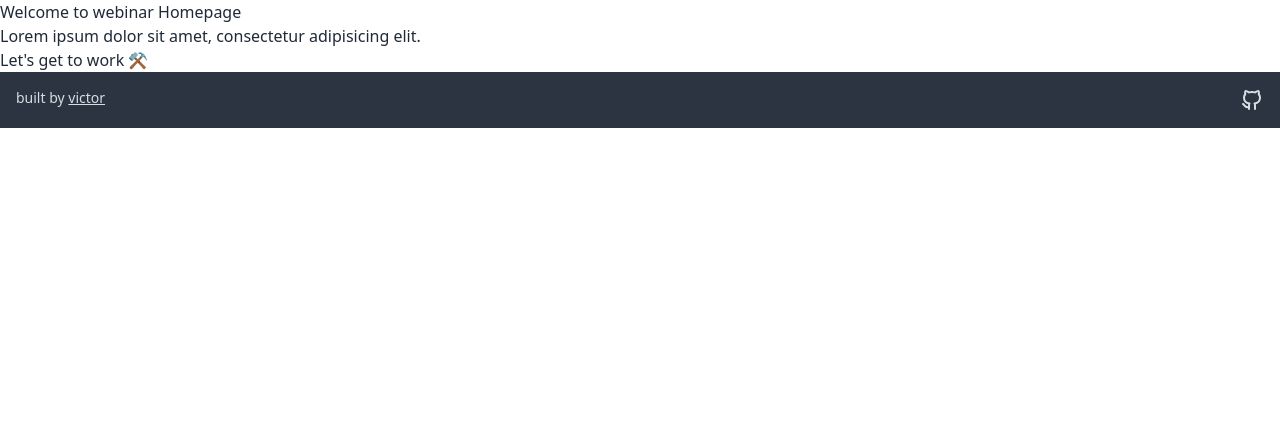
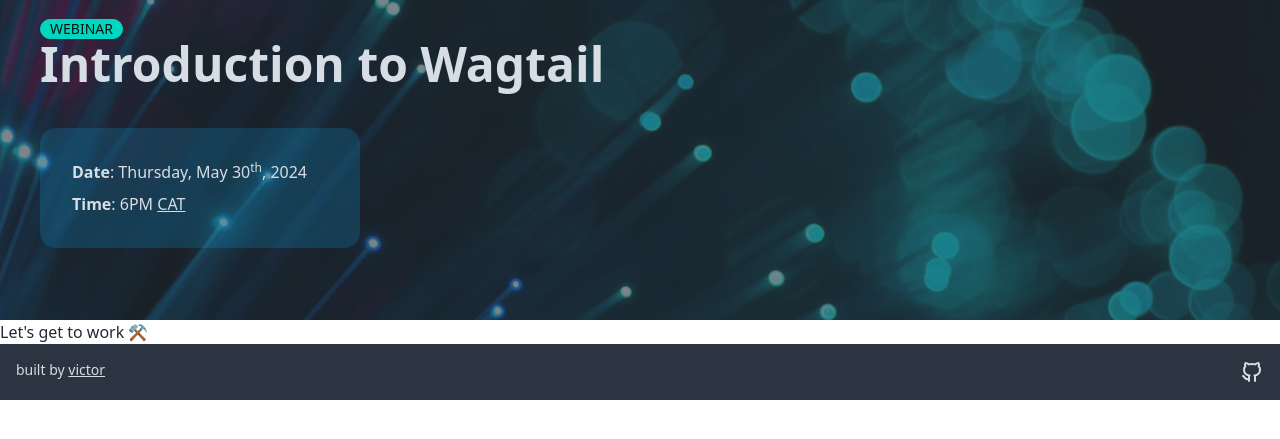
Before and after one commit to engineervix/webinar, a Django app: page / in a window 1280 px wide. Shown: the top 439 px of the page. Run offline with Django 5.2, Linux system fonts and the light colour scheme; style sheets or scripts are compiled from the project's sources; some libraries are stand-ins or nearby versions.

Commit message:
feat: basic hero layout

```diff
--- a/webinar/home/templates/home/home_page.html
+++ b/webinar/home/templates/home/home_page.html
@@ -20,20 +20,48 @@
 {% block extra_css %}
 {% endblock extra_css %}
 {% block body_class %}
-  template--home
 {% endblock body_class %}
 {% block header_class %}
-  hero--home bg-dark text-light
 {% endblock header_class %}
 {% block promo_block %}
-  <div>
-    <div>
+  {# djlint:off H021 #}
+  {# image credits: https://unsplash.com/photos/green-bokeh-lights-FewHpO4VC9Y #}
+  <div class="hero place-items-start min-h-80"
+       style="background-image: url({% static 'img/hero-lg.jpg' %})">
+    <div class="hero-overlay bg-opacity-60"></div>
+    <div class="hero-content lg:pl-10 text-neutral-content">
       <div>
-        <h1>Welcome to webinar Homepage</h1>
-        <p>Lorem ipsum dolor sit amet, consectetur adipisicing elit.</p>
+        <div class="badge badge-accent uppercase">Webinar</div>
+        <h1 class="mb-5 text-5xl font-bold">Introduction to Wagtail</h1>
+        <div class="card w-80 bg-sky-500/20 text-neutral-content sm:mt-10">
+          <div class="card-body">
+            <div>
+              <strong>Date</strong>: Thursday, May 30<sup>th</sup>, 2024
+            </div>
+            <div>
+              <strong>Time</strong>: 6PM
+              <a class="link tooltip tooltip-bottom"
+                 href="https://time.is/CAT"
+                 data-tip="Central African Time">CAT</a>
+            </div>
+          </div>
+        </div>
+        <button class="mt-5 btn btn-accent sm:hidden">
+          Register
+          {# https://heroicons.com/ #}
+          <svg xmlns="http://www.w3.org/2000/svg"
+               fill="none"
+               viewBox="0 0 24 24"
+               stroke-width="1.5"
+               stroke="currentColor"
+               class="w-6 h-6">
+            <path stroke-linecap="round" stroke-linejoin="round" d="m4.5 5.25 7.5 7.5 7.5-7.5m-15 6 7.5 7.5 7.5-7.5" />
+          </svg>
+        </button>
       </div>
     </div>
   </div>
+  {# djlint:on #}
 {% endblock promo_block %}
 {% block content %}
   <main>
```
